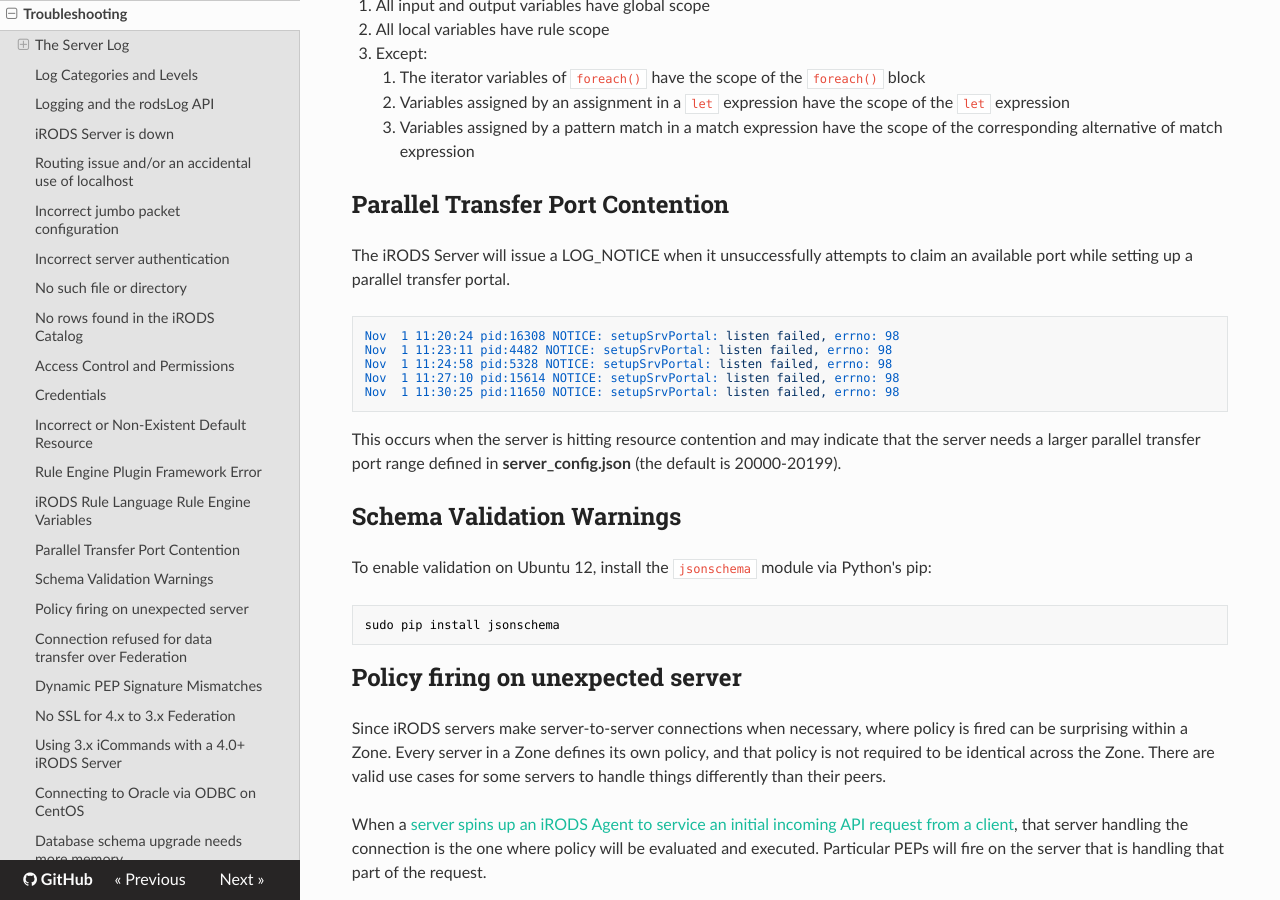
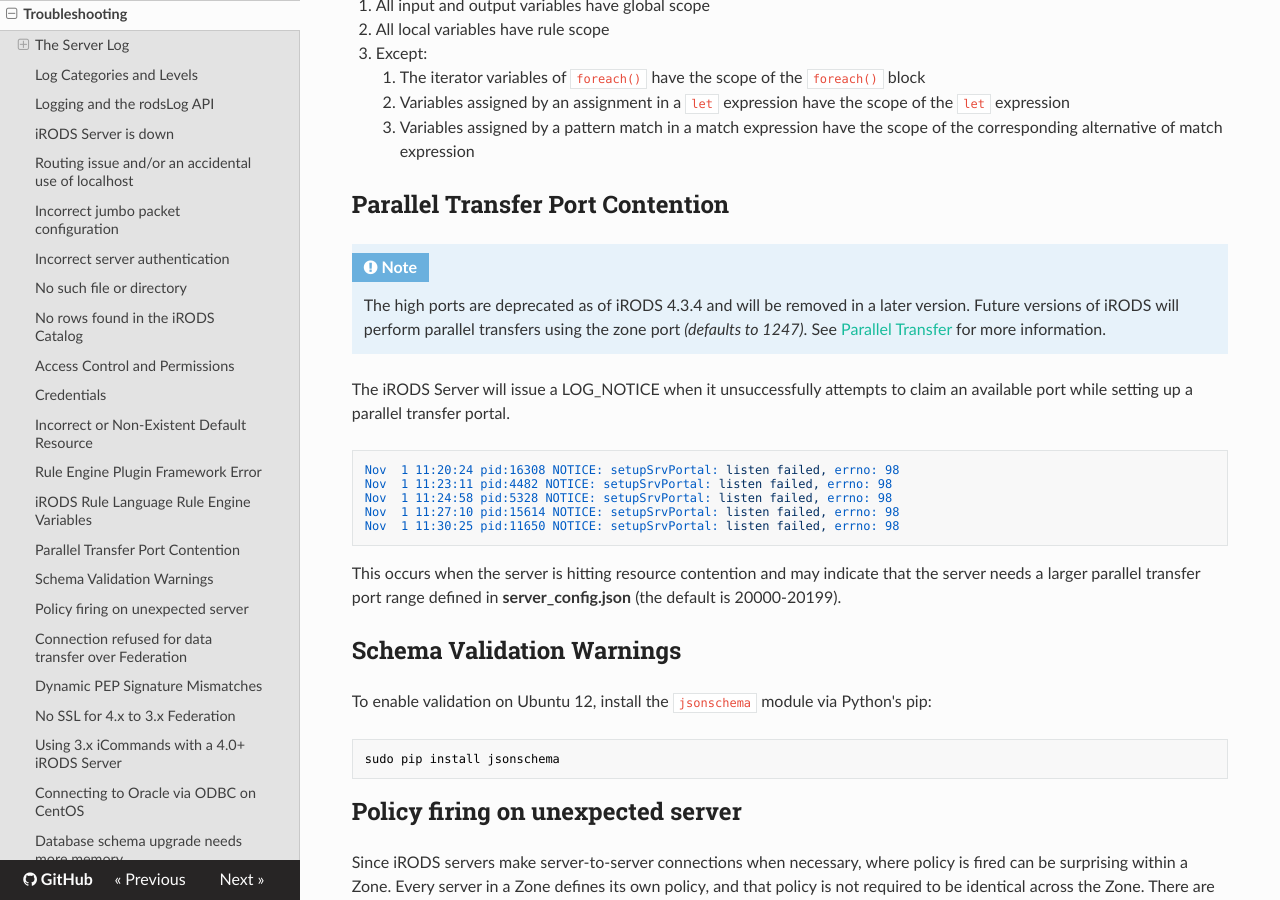
Before and after one commit to irods/irods_docs, an MkDocs documentation site: the page built from docs/system_overview/troubleshooting.md, in a window 1280 px wide and 900 px high, scrolled down 10022 px. Built offline with MkDocs 1.6.1, drawn with Linux system fonts in a browser that asks for light colours; nearby versions of some CDN libraries; some of the changed text lies outside the part shown.

Commit message:
[irods/irods#7949] Add note about deprecating parallel transfer over the high ports.

````diff
--- a/docs/system_overview/troubleshooting.md
+++ b/docs/system_overview/troubleshooting.md
@@ -439,6 +439,9 @@ The iRODS Rule Language rule engine variable scoping rules are summarized as:
 
 ## Parallel Transfer Port Contention
 
+!!! Note
+    The high ports are deprecated as of iRODS 4.3.4 and will be removed in a later version. Future versions of iRODS will perform parallel transfers using the zone port _(defaults to 1247)_. See [Parallel Transfer](../../system_overview/data_objects/#parallel-transfer) for more information.
+
 The iRODS Server will issue a LOG_NOTICE when it unsuccessfully attempts to claim an available port while setting up a parallel transfer portal.
 
 ```
@@ -710,6 +713,9 @@ This technique should only be used to dig out of this serious situation or for t
 
 ## Firewalls dropping long-idle connections during parallel transfer
 
+!!! Note
+    The high ports are deprecated as of iRODS 4.3.4 and will be removed in a later version. Future versions of iRODS will perform parallel transfers using the zone port _(defaults to 1247)_. See [Parallel Transfer](../../system_overview/data_objects/#parallel-transfer) for more information.
+
 iRODS 4.2 and prior have three different ways to move data: single-buffer, streaming, and parallel transfer.  Both single-buffer and streaming transfers are on port 1247 and never have an idle connection.  The parallel transfer method connects on port 1247, constructs a portal of high ports, and then moves data over those high ports.  Once the transfer is complete, control returns to port 1247 for the connection cleanup and bookkeeping.  If the transfer takes long enough, local network firewall timeouts may be tripped and the initial port 1247 connection may be severed.
 
 ### iRODS 4.3.1 and later
````
Also changed, not shown: docs/system_overview/configuration.md (+3 -0 lines).
